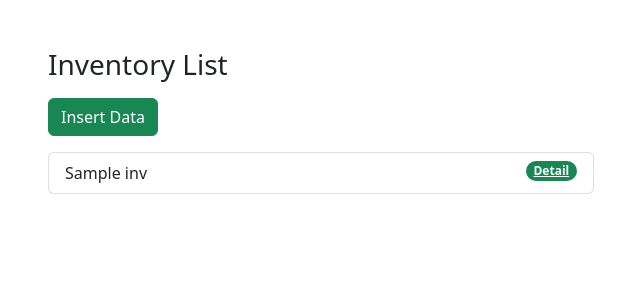
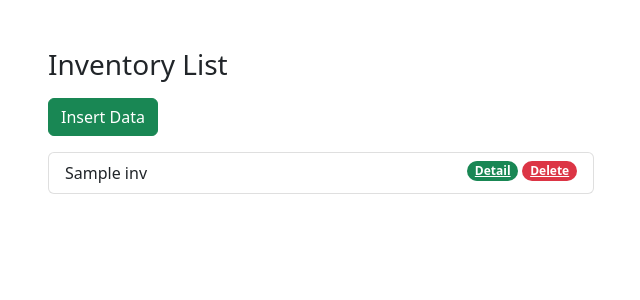
Before and after one commit to msandypr/php_mvc, a PHP site: the page made by app/views/inventory/index.php in a window 1280 px wide. Shown: the part 56-356 px from the top of the page, without its empty margins (34-674 px from the left). Run offline with PHP 8.4, Linux system fonts and the light colour scheme; the template is opened without the code that fills it: most values are stand-ins (such as "Sample title", 1, 10 or a date in 2020); some libraries are stand-ins or nearby versions.

Commit message:
Adding Feature : Delete Data

```diff
--- a/app/views/inventory/index.php
+++ b/app/views/inventory/index.php
@@ -15,9 +15,10 @@
 
             <ul class="list-group">
             <?php foreach($data['inv'] as $inv) : ?>
-                <li class="list-group-item d-flex justify-content-between align-items-start">
+                <li class="list-group-item">
                     <?= $inv['item_name']; ?>
-                    <a href="<?= BASEURL; ?>/inventory/detail/<?= $inv['id']; ?>" class="badge rounded-pill text-bg-success">Detail</a>
+                    <a href="<?= BASEURL; ?>/inventory/deleteData/<?= $inv['id']; ?>" class="badge rounded-pill text-bg-danger float-end ms-1" onclick="return confirm('Are you sure?');">Delete</a>
+                    <a href="<?= BASEURL; ?>/inventory/detail/<?= $inv['id']; ?>" class="badge rounded-pill text-bg-success float-end ms-1">Detail</a>
                 </li>
                 <?php endforeach; ?>
             </ul>
```
Also changed, not shown: app/controllers/Inventory.php (+12 -0 lines), app/models/Inventory_model.php (+10 -0 lines).
